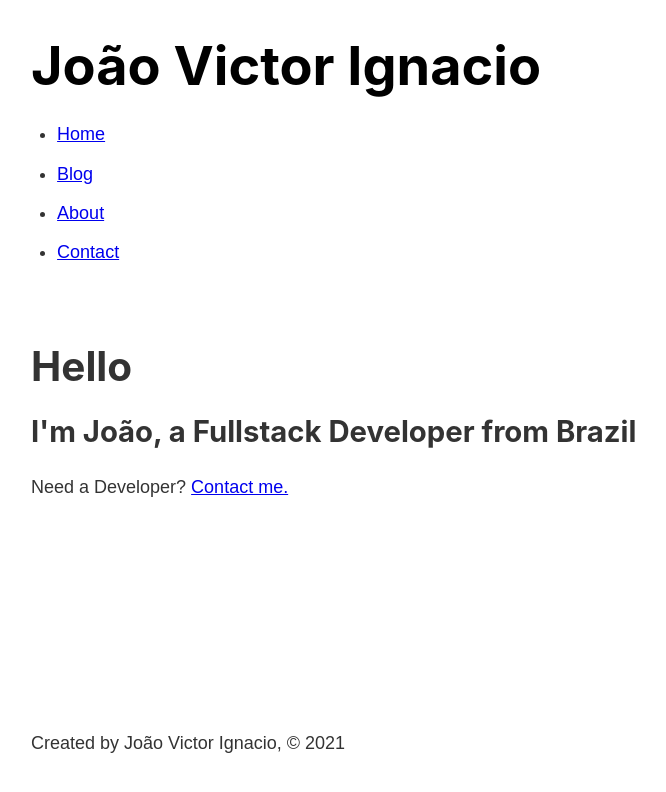
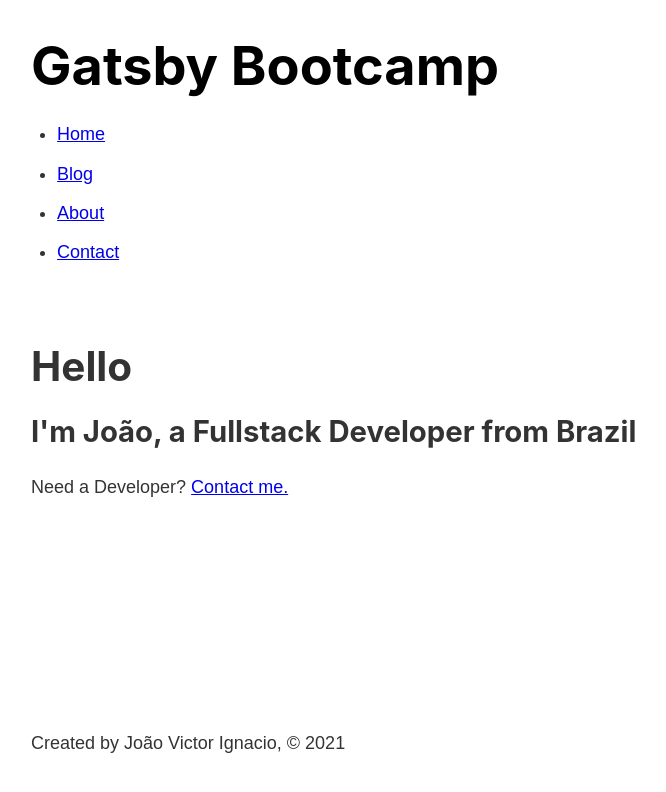
Before and after one commit to ignaciojvig/GatsbyBootcamp, a Gatsby site: page / in a window 1280 px wide. Shown: the whole page, without its empty margins (252-918 px from the left). Built offline with nearby package versions, Linux system fonts and the light colour scheme; Gatsby itself is replaced by a stand-in of ours.

Commit message:
Fetching Metadata with GraphQL

```diff
--- a/gatsby-config.js
+++ b/gatsby-config.js
@@ -5,7 +5,10 @@
  */
 
 module.exports = {
-  /* Your site config here */
+  siteMetadata: {
+    title: 'Gatsby Bootcamp',
+    author: 'João Victor Ignacio'
+  },
   plugins: [
     'gatsby-plugin-sass'
   ],
--- a/src/components/footer.js
+++ b/src/components/footer.js
@@ -1,9 +1,20 @@
 import React from 'react'
+import { graphql, useStaticQuery } from 'gatsby'
 
 export const Footer = () => {
+  const data = useStaticQuery(graphql`
+  query{
+    site{
+      siteMetadata{
+        author
+      }
+    }
+  }
+  `)
+
   return (
     <footer>
-      <p> Created by João Victor Ignacio, © 2021</p>
+      <p> Created by {data.site.siteMetadata.author}, © 2021</p>
     </footer>
   )
 }
--- a/src/components/header.js
+++ b/src/components/header.js
@@ -1,12 +1,25 @@
 import React from 'react'
-import { Link } from 'gatsby'
+import { Link, graphql, useStaticQuery } from 'gatsby'
 
 import * as headerStyles from './header.module.scss'
 
 export const Header = () => {
+  const data = useStaticQuery(graphql`
+  query{
+    site{
+      siteMetadata{
+        title
+      }
+    }
+  }
+  `)
+
   return (
     <header className={headerStyles.header}>
-      <h1> <Link className={headerStyles.title} activeClassName={headerStyles.activeNavItem} to="/"> João Victor Ignacio </Link> </h1>
+      <h1> <Link className={headerStyles.title} activeClassName={headerStyles.activeNavItem} to="/">
+        {data.site.siteMetadata.title}
+      </Link>
+      </h1>
       <nav>
         <ul className={headerStyles.navList}>
           <li>
```
